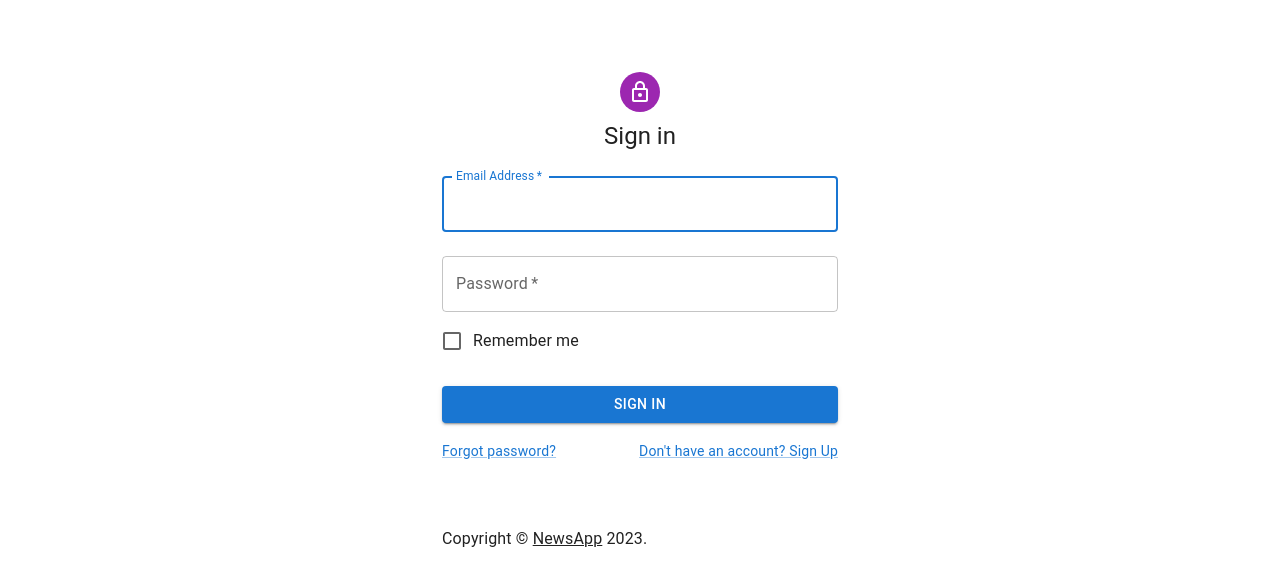
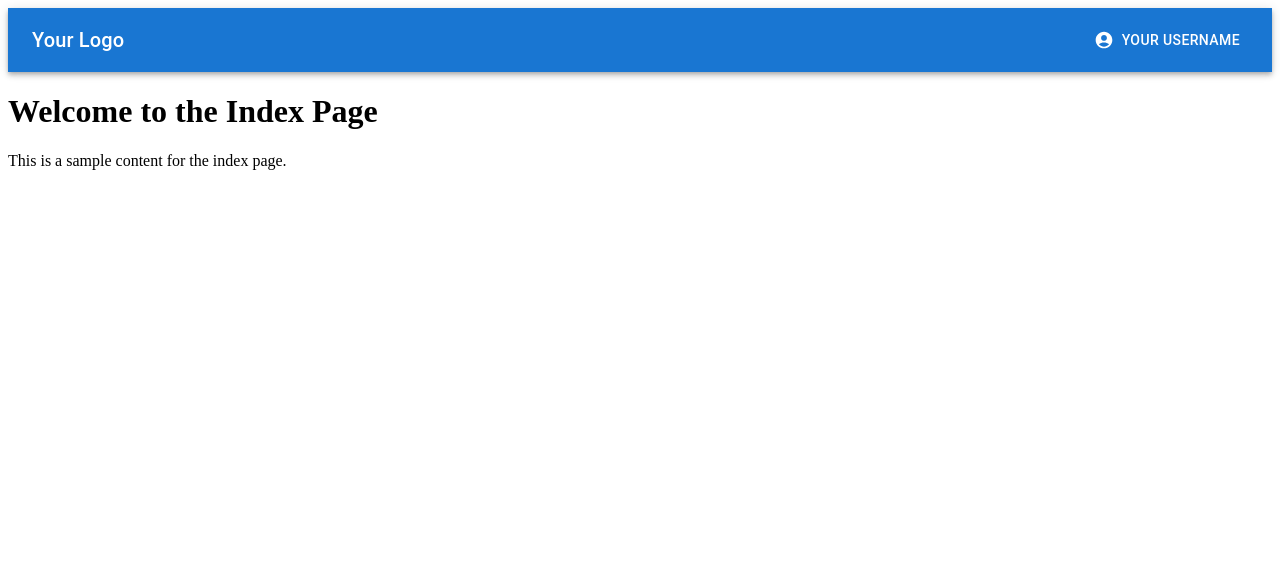
Before and after one commit to mehmetali10/Personalized-News-Feed, a React (Vite) app in the folder frontend/: page / in a window 1280 px wide. Before the commit this address led to /SignIn. Shown: the top 586 px of the page. Built offline with nearby package versions, Linux system fonts and the light colour scheme; sample sign-in values are in the browser's storage.

Commit message:
add navbar

```diff
--- /dev/null
+++ b/frontend/src/components/Navbar.tsx
@@ -0,0 +1,51 @@
+import React from 'react';
+import AppBar from '@mui/material/AppBar';
+import Toolbar from '@mui/material/Toolbar';
+import Typography from '@mui/material/Typography';
+import Button from '@mui/material/Button';
+import Menu from '@mui/material/Menu';
+import MenuItem from '@mui/material/MenuItem';
+import AccountCircleIcon from '@mui/icons-material/AccountCircle';
+
+const Navbar = () => {
+  const [anchorEl, setAnchorEl] = React.useState<null | HTMLElement>(null);
+
+  const handleMenuClick = (event: React.MouseEvent<HTMLButtonElement>) => {
+    setAnchorEl(event.currentTarget);
+  };
+
+  const handleMenuClose = () => {
+    setAnchorEl(null);
+  };
+
+  return (
+    <AppBar position="static">
+      <Toolbar>
+
+        <Typography variant="h6" component="div" sx={{ flexGrow: 1 }}>
+          Your Logo
+        </Typography>
+        <div>
+          <Button
+            color="inherit"
+            startIcon={<AccountCircleIcon />}
+            onClick={handleMenuClick}
+          >
+            Your Username
+          </Button>
+          <Menu
+            anchorEl={anchorEl}
+            open={Boolean(anchorEl)}
+            onClose={handleMenuClose}
+          >
+            <MenuItem onClick={handleMenuClose}>Profile</MenuItem>
+            <MenuItem onClick={handleMenuClose}>Settings</MenuItem>
+            <MenuItem onClick={handleMenuClose}>Logout</MenuItem>
+          </Menu>
+        </div>
+      </Toolbar>
+    </AppBar>
+  );
+};
+
+export default Navbar;
--- a/frontend/src/pages/auth/SignIn.tsx
+++ b/frontend/src/pages/auth/SignIn.tsx
@@ -16,6 +16,9 @@ import Copyright from '../../components/Copyright';
 import { SignInRequest, TokenPayload } from '../../models/auth/auth';
 import { makeSignIn } from '../../service/api/auth/auth';
 import jwtDecode from 'jwt-decode';
+import { useNavigate } from 'react-router-dom';
+
+
 
 const defaultTheme = createTheme();
 
@@ -24,6 +27,7 @@ export default function SignIn() {
     email: '',
     password: '',
   });
+  const navigate = useNavigate();
 
   const handleChange = (event: React.ChangeEvent<HTMLInputElement>) => {
     const { name, value } = event.target;
@@ -36,24 +40,19 @@ export default function SignIn() {
 
   const handleSubmit = async (event: React.FormEvent<HTMLFormElement>) => {
     event.preventDefault();
-
     try {
       const response = await makeSignIn(signInData);
       if (response && response.token) {
         localStorage.setItem('token', response.token);
-        console.log('Token added to localStorage:', response.token);
 
-        // Decode the token and assert its type
         const decodedToken = jwtDecode(response.token) as TokenPayload;
 
-        // Now, you can access individual fields in the payload
         const { firstName, lastName, email } = decodedToken;
-        console.log('Decoded Token Fields:', { firstName, lastName, email });
 
-        // Store individual fields in localStorage
         localStorage.setItem('firstName', firstName);
         localStorage.setItem('lastName', lastName);
         localStorage.setItem('email', email);
+        navigate('/', { replace: true });
       } else {
         alert('Login failed. Please check your credentials.');
       }
--- a/frontend/src/pages/auth/SignUp.tsx
+++ b/frontend/src/pages/auth/SignUp.tsx
@@ -39,9 +39,7 @@ export default function SignUp() {
 
     try {
       const response = await makeSignUp(signUpData);
-
       console.log('Registration successful:', response);
-      // window.location.href = "SignIn"
       navigate('/SignIn');
     } catch (error) {
       console.error('Registration failed:', error);
--- /dev/null
+++ b/frontend/src/pages/home/index.tsx
@@ -0,0 +1,13 @@
+import Navbar from "../../components/Navbar"
+
+export default function IndexPage() {
+  return (
+    <>
+      <Navbar />
+      <div>
+        <h1>Welcome to the Index Page</h1>
+        <p>This is a sample content for the index page.</p>
+      </div>
+    </>
+  );
+}
--- a/frontend/src/providers/routes.tsx
+++ b/frontend/src/providers/routes.tsx
@@ -1,12 +1,21 @@
-import { Navigate, Route, Routes } from 'react-router-dom';
+import { Route, Routes, Navigate } from 'react-router-dom';
 import SignIn from "../pages/auth/SignIn";
 import SignUp from "../pages/auth/SignUp";
+import IndexPage from '../pages/home';
+
+const hasValidToken = () => {
+  const token = localStorage.getItem('token');
+  return !!token;
+};
 
 const routes = (
   <Routes>
     <Route path="/SignIn" element={<SignIn />} />
     <Route path="/SignUp" element={<SignUp />} />
-    <Route path="/" element={<Navigate to="/SignIn" />} />
+    <Route
+      path="/"
+      element={hasValidToken() ? <IndexPage /> : <Navigate to="/SignIn" />}
+    />
   </Routes>
 );
 
```
